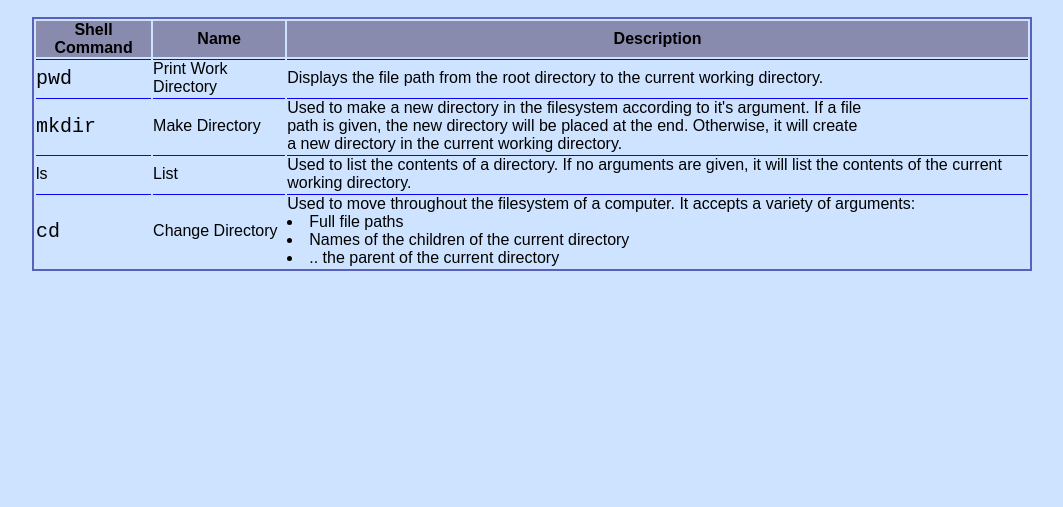
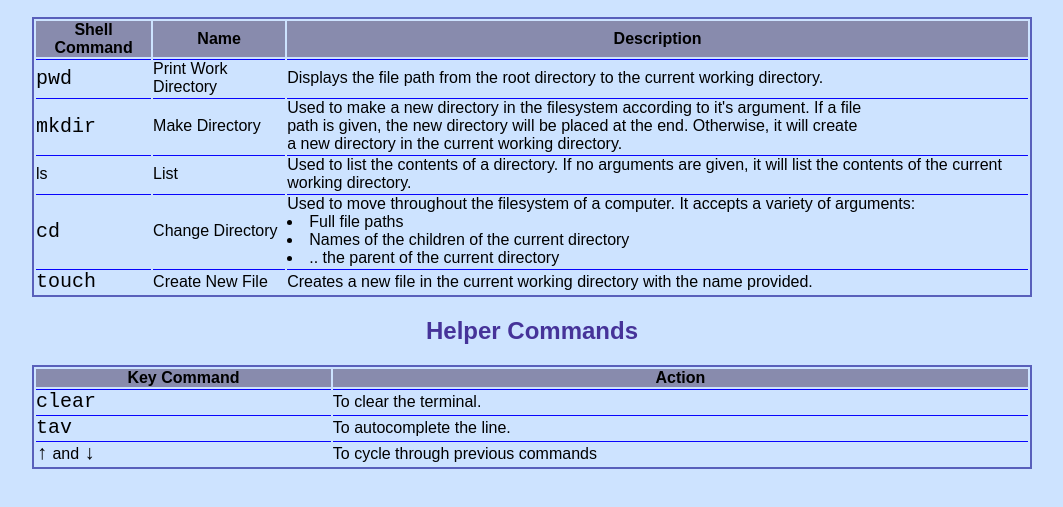
Before and after one commit to CDProjects/HTML-CSS-Cheatsheet, a plain HTML site: page index.html in a window 1280 px wide. Shown: the part 97-604 px from the top of the page, without its empty margins (108-1171 px from the left). Drawn offline with Linux system fonts and the light colour scheme.

Commit message:
Helper Command table added

```diff
--- a/index.html
+++ b/index.html
@@ -54,7 +54,43 @@
                 </ul>
             </td>
         </tr>
+        <tr>
+            <td>
+                <span class="command">touch</span>
+                <td>Create New File</td>
+                <td>Creates a new file in the current working directory with the name provided.</td>
+            </td>
+        </tr>
       </tbody>
     </table>
+    <h2>Helper Commands</h2>
+    <table>
+        <thead>
+          <tr>
+            <th>Key Command</th>
+            <th>Action</th>
+          </tr>
+        </thead>
+        <tbody>
+            <tr>
+                <td>
+                    <code class="styles-code" style="font-size: 20px;">clear</code>
+                </td>
+                <td>To clear the terminal.</td>
+            </tr>
+            <tr>
+                <td>
+                    <kbd style="font-size: 20px;">tav</kbd>
+                <td>To autocomplete the line.</td>
+                </td>
+            </tr>
+            <tr>
+                <td>
+                    <kbd style="font-size: 20px;">↑</kbd>
+                    and
+                    <kbd style="font-size: 20px;">↓</kbd>
+                </td>
+                <td>To cycle through previous commands</td>
+            </tr>
 </body>
 </html>
```
